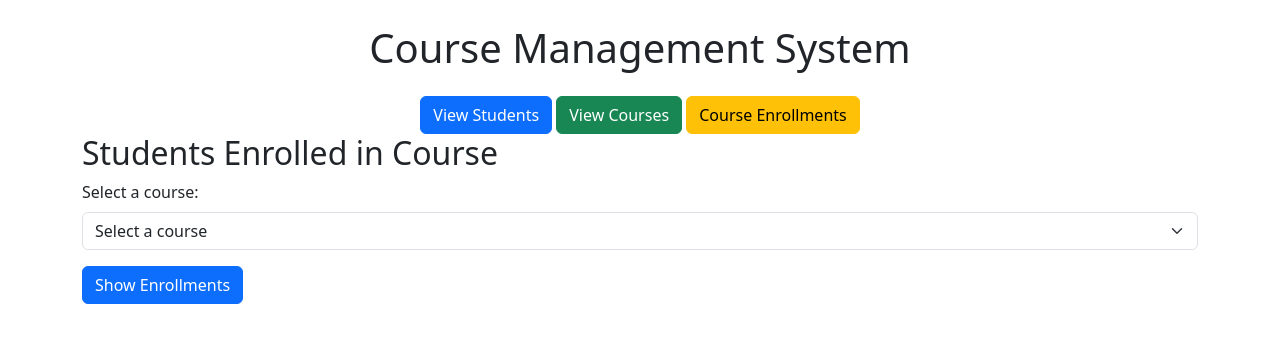
After one commit to AmundRB/DAT220-GroupProject, a Flask app: page /enrollments in a window 1280 px wide. The commit adds this page. Shown: the top 343 px of the page. Run offline with Flask 3, Linux system fonts and the light colour scheme; data that the repository does not hold is empty.

Commit message:
Added course enrollments

```diff
--- a/backend/app.py
+++ b/backend/app.py
@@ -49,5 +49,30 @@ def courses():
     conn.close()
     return render_template('courses.html', courses=courses)
 
+@app.route('/enrollments', methods=['GET', 'POST'])
+def enrollments():
+    conn = get_db_connection()
+    cursor = conn.cursor(dictionary=True)
+
+    # Get course list for the dropdown
+    cursor.execute("SELECT id, name FROM Courses")
+    courses = cursor.fetchall()
+
+    students = []
+    selected_course_id = None
+
+    if request.method == 'POST':
+        selected_course_id = request.form['course_id']
+        cursor.execute("""
+            SELECT Students.id, Students.name, Students.email, Enrollments.grade
+            FROM Enrollments
+            JOIN Students ON Enrollments.student_id = Students.id
+            WHERE Enrollments.course_id = %s
+        """, (selected_course_id,))
+        students = cursor.fetchall()
+
+    conn.close()
+    return render_template('enrollments.html', courses=courses, students=students, selected_course_id=selected_course_id)
+
 if __name__ == '__main__':
     app.run()
--- /dev/null
+++ b/frontend/templates/enrollments.html
@@ -0,0 +1,45 @@
+{% extends "index.html" %}
+{% block content %}
+<h2>Students Enrolled in Course</h2>
+
+<form method="POST">
+    <div class="mb-3">
+        <label for="course" class="form-label">Select a course:</label>
+        <select name="course_id" id="course" class="form-select" required>
+            <option value="" disabled selected>Select a course</option>
+            {% for course in courses %}
+                <option value="{{ course.id }}" {% if course.id == selected_course_id|int %}selected{% endif %}>
+                    {{ course.name }}
+                </option>
+            {% endfor %}
+        </select>
+    </div>
+    <button type="submit" class="btn btn-primary">Show Enrollments</button>
+</form>
+
+{% if students %}
+    <h3 class="mt-4">Enrolled Students</h3>
+    <table class="table table-bordered">
+        <thead>
+            <tr>
+                <th>ID</th>
+                <th>Name</th>
+                <th>Email</th>
+                <th>Grade</th>
+            </tr>
+        </thead>
+        <tbody>
+            {% for student in students %}
+            <tr>
+                <td>{{ student.id }}</td>
+                <td>{{ student.name }}</td>
+                <td>{{ student.email }}</td>
+                <td>{{ student.grade }}</td>
+            </tr>
+            {% endfor %}
+        </tbody>
+    </table>
+{% elif selected_course_id %}
+    <p>No students are currently enrolled in this course.</p>
+{% endif %}
+{% endblock %}
--- a/frontend/templates/index.html
+++ b/frontend/templates/index.html
@@ -1,4 +1,4 @@
-<!DOCTYPE html>
+<!DOCTYPE html
 <html lang="en">
 <head>
     <meta charset="UTF-8">
@@ -12,6 +12,7 @@
         <div class="text-center mt-4">
             <a href="{{ url_for('students') }}" class="btn btn-primary">View Students</a>
             <a href="{{ url_for('courses') }}" class="btn btn-success">View Courses</a>
+            <a href="{{ url_for('enrollments') }}" class="btn btn-warning">Course Enrollments</a>
         </div>
         {% block content %}
         <!-- Page-specific content goes here -->
```
